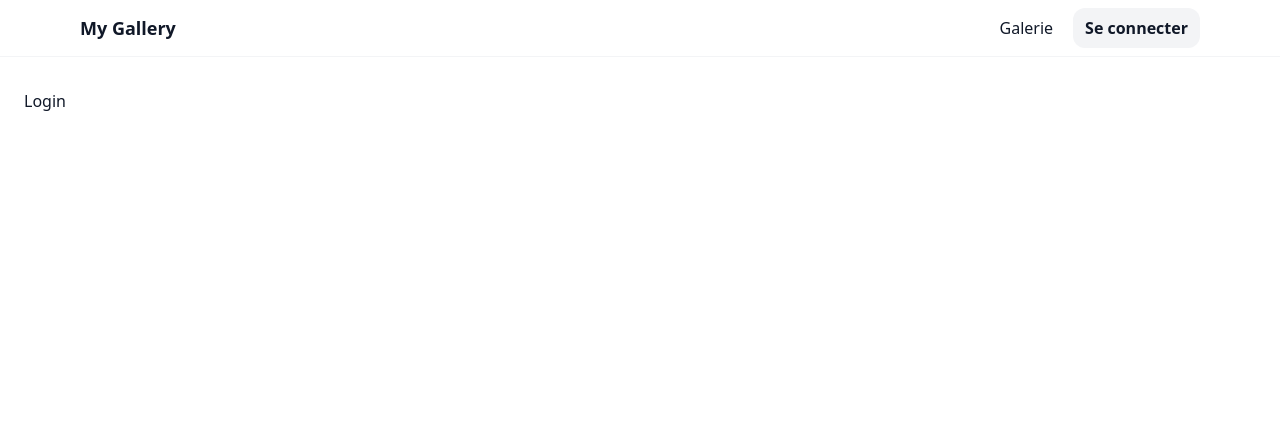
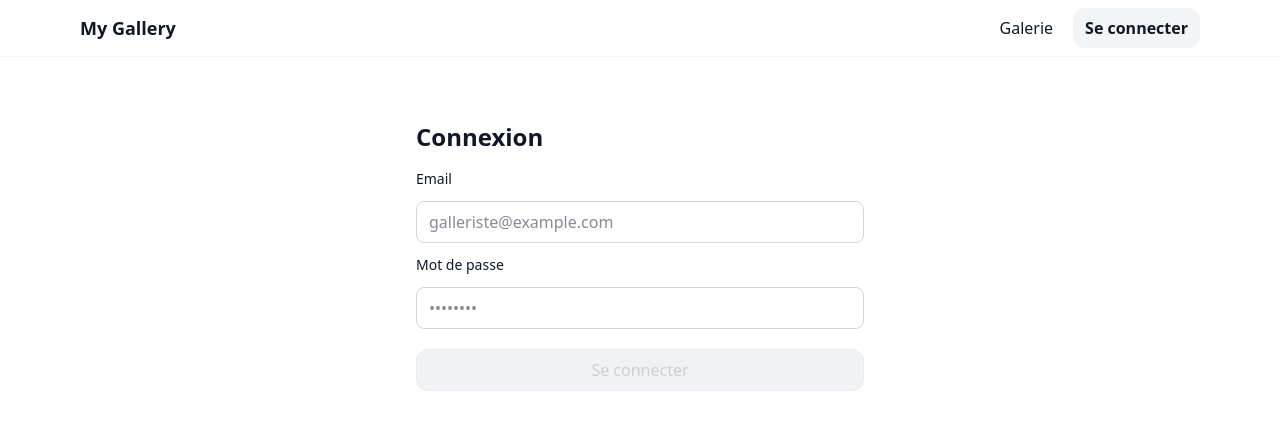
Before and after one commit to WeisgerberEstelle/my-gallery, a React (Vite) app in the folder front-end/: page /login in a window 1280 px wide. Shown: the top 430 px of the page. Built offline with nearby package versions, Linux system fonts and the light colour scheme; the HTML template or start-up script is replaced by a standard one.

Commit message:
Feat: create login form with mock and validation

```diff
--- a/front-end/src/pages/Login.tsx
+++ b/front-end/src/pages/Login.tsx
@@ -1,3 +1,94 @@
+import { useState } from "react";
+import { useNavigate } from "react-router-dom";
+import { useAuth } from "../store/auth";
+
 export default function Login() {
-    return <div className="p-2">Login</div>;
+    const { isAuth, login, logout } = useAuth();
+    const navigate = useNavigate();
+
+    const [email, setEmail] = useState<string>("");
+    const [password, setPassword] = useState<string>("");
+    const [error, setError] = useState<string | null>(null);
+
+    const handleSubmit = (e: React.FormEvent<HTMLFormElement>): void => {
+        e.preventDefault();
+        if (email === "galleriste@example.com" && password === "password123") {
+            login("fake-jwt-token");
+            navigate("/");
+        } else {
+            setError("Identifiants incorrects");
+        }
+    };
+
+    const handleLogout = (): void => {
+        logout();
+        navigate("/");
+    };
+
+    const validateEmail = (value: string): boolean => {
+        return /^[^\s@]+@[^\s@]+\.[^\s@]+$/.test(value);
+    };
+
+    const isFormValid = validateEmail(email) && password.trim().length > 0;
+
+    return (
+        <div className="max-w-md mx-auto mt-10">
+            <h1 className="text-2xl font-bold mb-4">Connexion</h1>
+
+            {isAuth ? (
+                <div className="space-y-3">
+                    <p className="text-green-600">Connecté ✅</p>
+                    <button className="btn" onClick={handleLogout}>
+                        Se déconnecter
+                    </button>
+                </div>
+            ) : (
+                <form onSubmit={handleSubmit} className="grid gap-3">
+                    <label htmlFor="email" className="text-sm font-medium">
+                        Email
+                    </label>
+                    <input
+                        id="email"
+                        type="email"
+                        className="input"
+                        value={email}
+                        onChange={(e) => setEmail(e.target.value)}
+                        placeholder="galleriste@example.com"
+                        required
+                    />
+
+                    <label htmlFor="password" className="text-sm font-medium">
+                        Mot de passe
+                    </label>
+                    <input
+                        id="password"
+                        type="password"
+                        className="input"
+                        value={password}
+                        onChange={(e) => setPassword(e.target.value)}
+                        placeholder="••••••••"
+                        required
+                    />
+
+                    {error && (
+                        <p className="text-sm text-red-600 bg-red-50 border border-red-200 rounded-lg px-3 py-2">
+                            {error}
+                        </p>
+                    )}
+
+                    <button
+                        type="submit"
+                        disabled={!isFormValid}
+                        className={`btn mt-2 ${
+                            !isFormValid
+                                ? "opacity-50 cursor-not-allowed bg-gray-200 text-gray-400 border-gray-300 hover:bg-gray-200 active:scale-100"
+                                : ""
+                        }`}
+                    >
+                        Se connecter
+                    </button>
+                </form>
+            )}
+        </div>
+    );
 }
```
